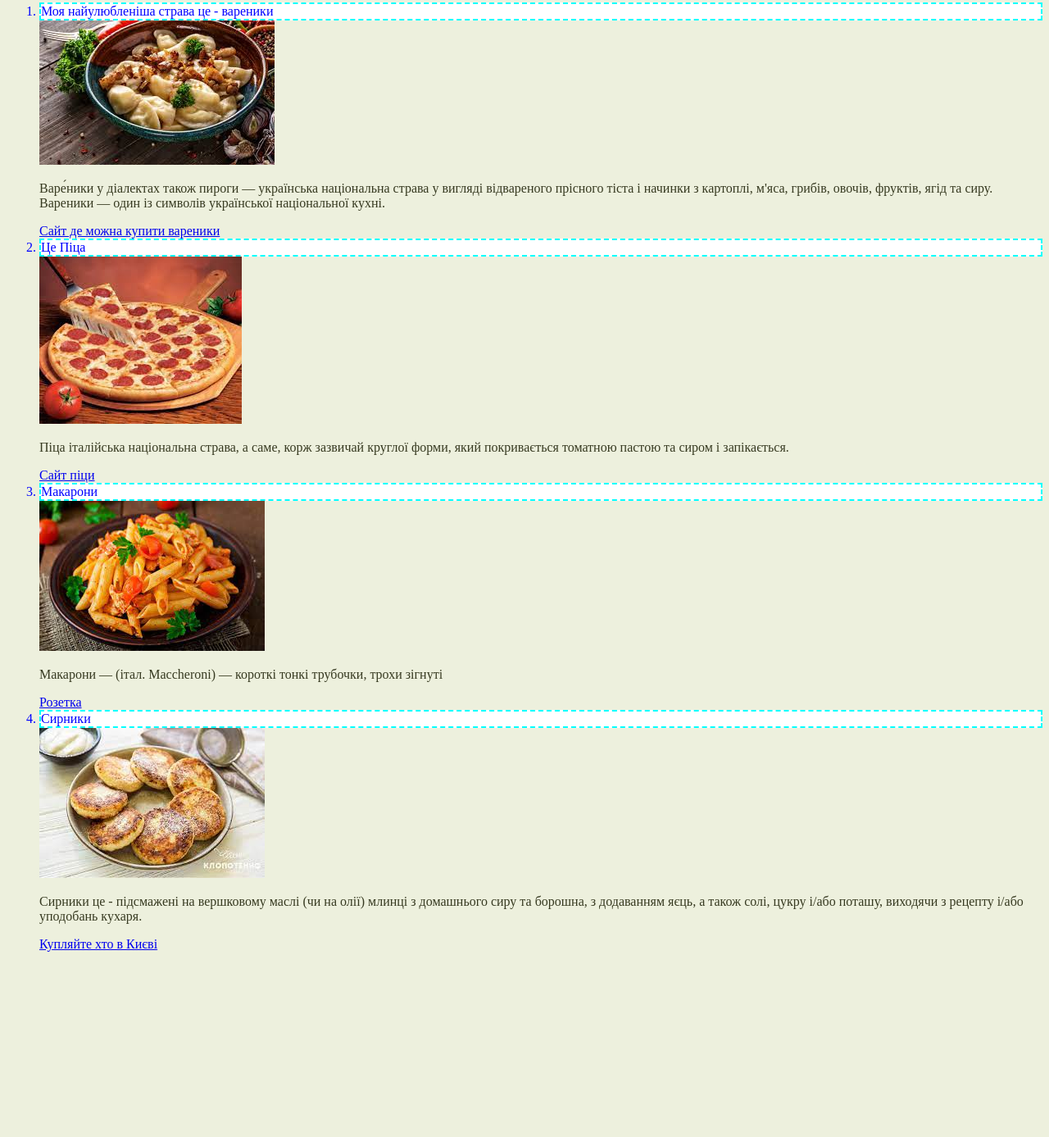
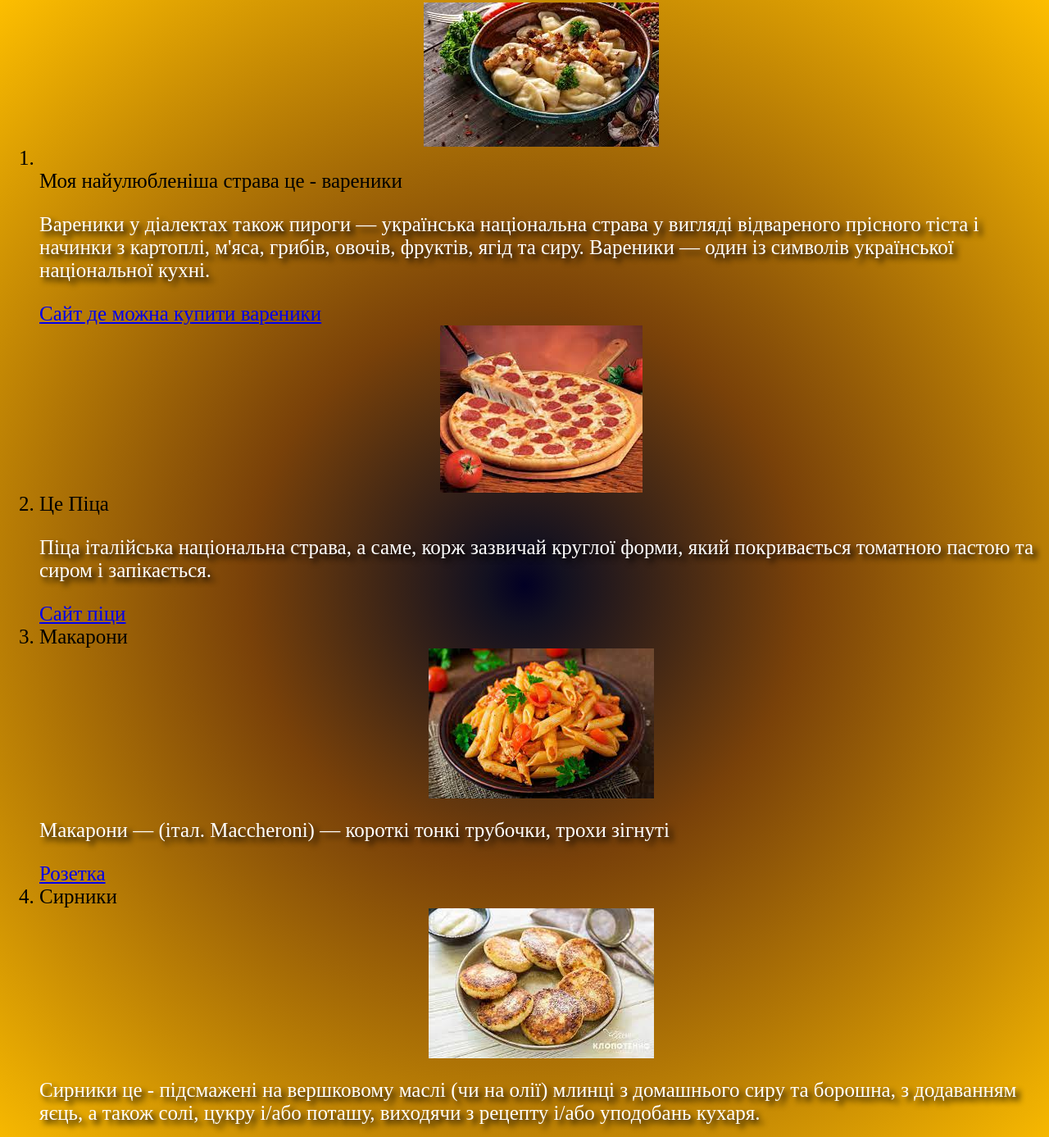
Before and after one commit to DEN2122/HOMEWORK, a plain HTML site: page index.html in a window 1280 px wide. Shown: the part 13-1400 px from the top of the page at 82% size. Before the commit the page ends 1190 px from the top, so only its background shows below. Drawn offline with Linux system fonts and the light colour scheme.

Commit message:
додав стилі

```diff
--- a/index.html
+++ b/index.html
@@ -9,29 +9,42 @@
 </head>
 <body>
     <ol>
-        <li>Моя найулюбленіша страва це - вареники</li>
-        <img src="омдж.jpg"alt="">
-        <p>Варе́ники у діалектах також пироги — українська національна страва
+
+        <li class="main-zagolovok"> <img class="main-photo" src="омдж.jpg"alt="">
+            <br/>
+            Моя найулюбленіша страва це - вареники
+
+        <p class="main-text">Вареники у діалектах також пироги — українська національна страва
             у вигляді відвареного прісного тіста і начинки з
              картоплі, м'яса, грибів, овочів, фруктів, ягід та сиру.
              Вареники — один із символів української національної кухні.</p>
              <a href="https://www.galyabaluvana.com.ua/">Сайт де можна купити вареники</a>
-             <li>Це Піца</li>
-             <img src="смакота.jpg" alt="">
-             <p>Піца італійська національна страва,
+            </li>
+             <li class="main-pizza">
+                <img class="main-photo2" src="смакота.jpg" alt="">
+                Це Піца
+             <br/>
+             <p class="main-text2">Піца італійська національна страва,
                  а саме, корж зазвичай круглої форми,
                   який покривається томатною пастою та сиром і запікається.</p>
                   <a href="https://treba.pizza/">Сайт піци</a>
-                  <li>Макарони</li>
-                  <img src="З курочкою.jpg" alt="">
-                  <p>Макарони — (італ. Maccheroni) — короткі тонкі трубочки, трохи зігнуті</p>
-                  <a href="https://rozetka.com.ua/makaronnie-izdeliia/c4627666/">Розетка</a>
-                  <li>Сирники</li>
-                  <img src="Сніданок).jpg" alt="">
-                  <p>Сирники це - підсмажені на вершковому маслі (чи на олії) млинці з домашнього сиру та борошна,
+                </li>
+
+
+                  <li class="main-zagolovok2">Макарони</li>
+                  <img class="main-photo3" src="З курочкою.jpg" alt="">
+                  <p class="main-text3">Макарони — (італ. Maccheroni) — короткі тонкі трубочки, трохи зігнуті</p>
+                  <a class="main-culka" href="https://rozetka.com.ua/makaronnie-izdeliia/c4627666/">Розетка</a>
+
+                  <li class="main-zagolovok3">Сирники</li>
+                  <img class="main-photo4" src="Сніданок).jpg" alt="">
+                  <p class="main-text4">Сирники це - підсмажені на вершковому маслі (чи на олії) млинці з домашнього сиру та борошна,
                      з додаванням яєць, а також солі, цукру і/або поташу,
-                      виходячи з рецепту і/або уподобань кухаря.</p>
-                      <a href="https://galya-baluvana.kiev.ua/product-category/cheesecakes/">Купляйте хто в Києві</a>
+                   виходячи з рецепту і/або уподобань кухаря.</p>
+                      <a class="main-culka2" href="https://galya-baluvana.kiev.ua/product-category/cheesecakes/">Купляйте хто в Києві</a>
+    </ol>
+                  </li>
+
     </ol>
 </body>
 </html>
--- a/style.css
+++ b/style.css
@@ -1,11 +1,75 @@
+
+.main-text {
+    font-size: 25px ;
+    color: white;
+    margin-left: auto ;
+    margin-right: auto ;
+    display: block ;
+    text-shadow: 5px 5px 7px black;
+}
 body {
-    background-color: rgb(237, 240, 221);
+    background: rgb(2,0,36);
+background: radial-gradient(circle, rgba(2,0,36,1) 0%, rgba(19,17,32,1) 5%, rgba(121,65,9,1) 35%, rgba(255,192,0,1) 100%);
 }
-li {
-    border: 2px dashed aqua;
-    color:blue;
-    background-color: white;
+.main-text2 {
+    font-size: 25px ;
+    color: white;
+    margin-left: auto ;
+    margin-right: auto ;
+    display: block ;
+    text-shadow: 5px 5px 7px black;
 }
-p {
-    color :rgb(55, 58, 33)
+.main-text3 {
+    font-size: 25px ;
+    color: white;
+    margin-left: auto ;
+    margin-right: auto ;
+    display: block ;
+    text-shadow: 5px 5px 7px black;
 }
+.main-text4 {
+    font-size: 25px ;
+    color: white;
+    margin-left: auto ;
+    margin-right: auto ;
+    display: block ;
+    text-shadow: 5px 5px 7px black;
+}
+.main-zagolovok {
+    font-size: 25px ;
+}
+.main-pizza {
+    font-size: 25px ;
+}
+.main-zagolovok2 {
+    font-size: 25px ;
+}
+.main-culka {
+    font-size: 25px ;
+}
+.main-zagolovok3 {
+    font-size: 25px ;
+}
+.main-culka2 {
+    font-size: 25px ;
+}
+.main-photo {
+    display: block;
+  margin-left: auto;
+  margin-right: auto;
+}
+.main-photo2 {
+    display: block;
+  margin-left: auto;
+  margin-right: auto;
+}
+.main-photo3 {
+    display: block;
+  margin-left: auto;
+  margin-right: auto;
+}
+.main-photo4 {
+    display: block;
+  margin-left: auto;
+  margin-right: auto;
+}
```
